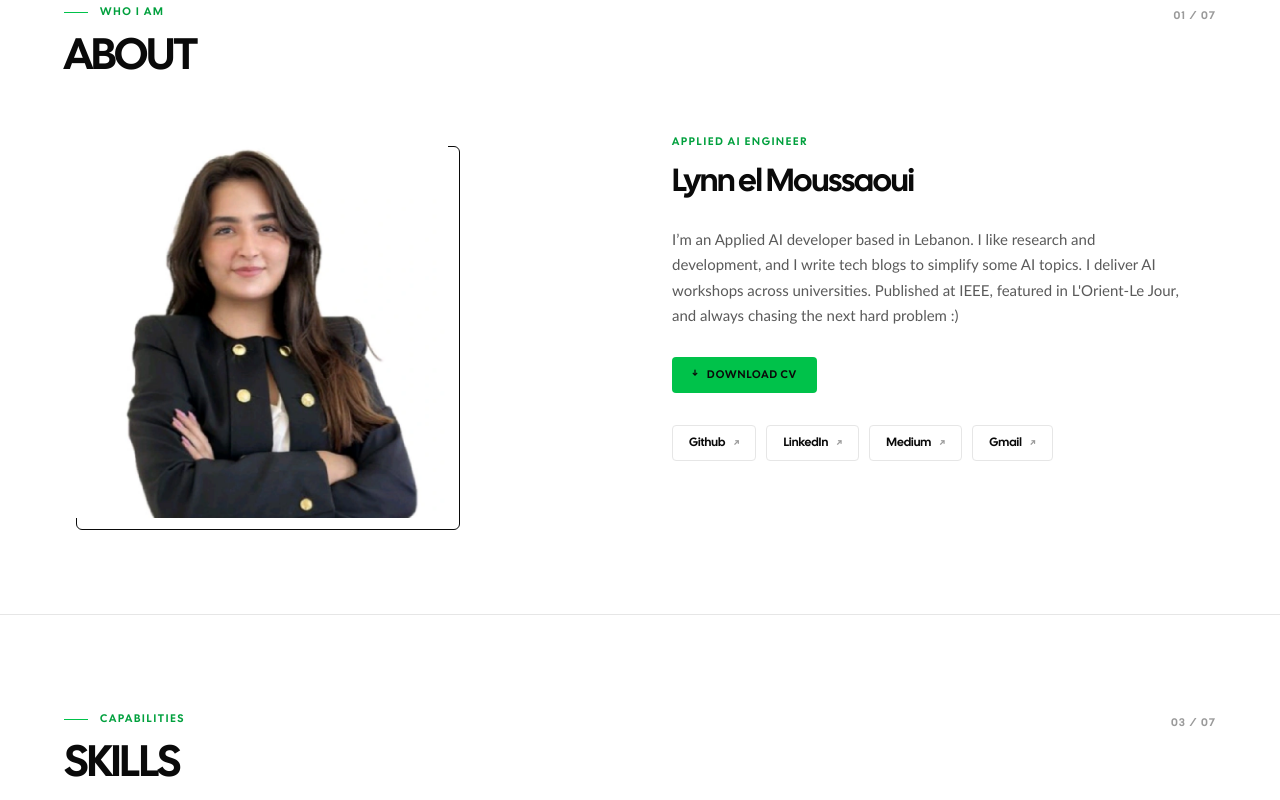
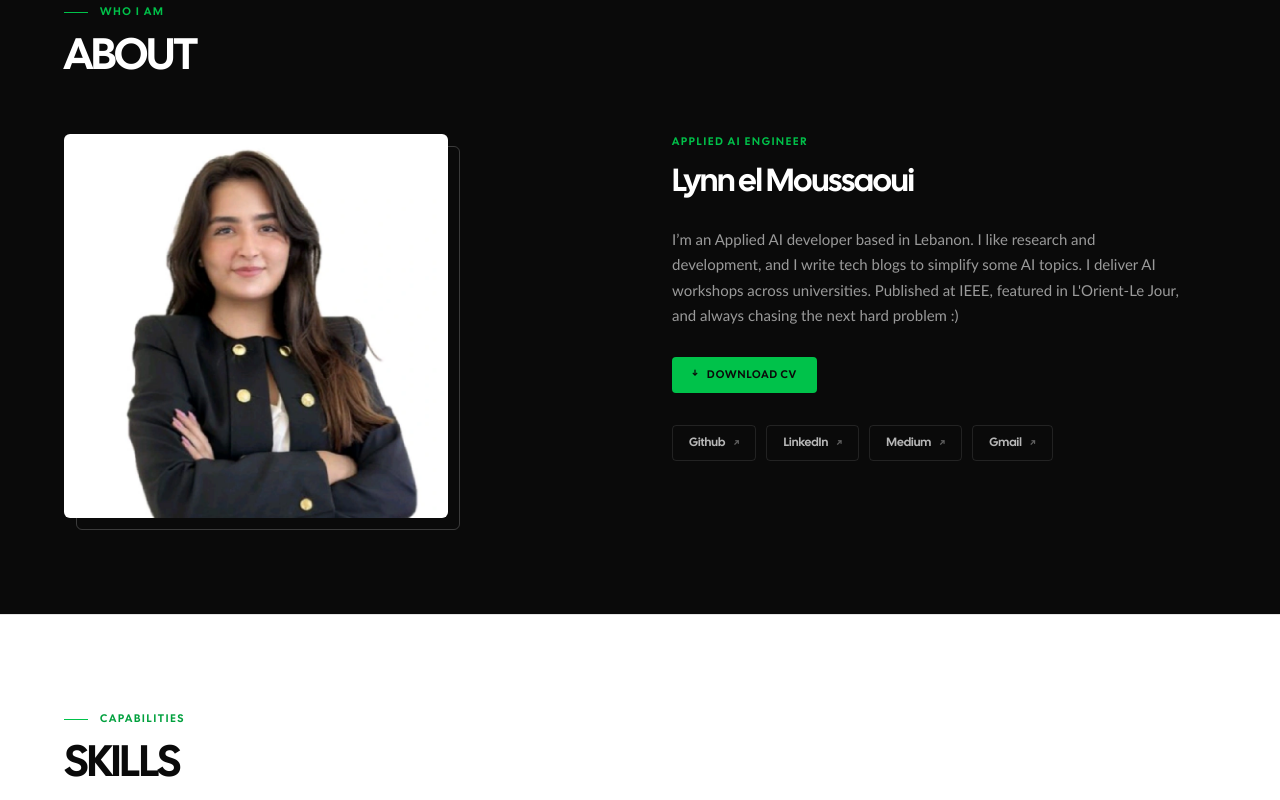
Before and after one commit to lynn511/portfolio, a Next.js app: page / in a window 1280 px wide. Shown: the part 820-1620 px from the top of the page. Built offline with nearby package versions, Linux system fonts and the light colour scheme.

Commit message:
refactoring, removed nbrs on sections

```diff
--- a/app/page.tsx
+++ b/app/page.tsx
@@ -26,7 +26,7 @@ export default function Home() {
 
         <Marquee />
 
-        <Reveal>
+        <Reveal className="bg-ink">
           <About
             bio={personal.bio}
             role={personal.role}
@@ -42,7 +42,7 @@ export default function Home() {
           <Experience experience={experience} />
         </Reveal>
 
-        <Reveal delay={0.1}>
+        <Reveal delay={0.1} className="bg-ink">
           <Education education={education} />
         </Reveal>
 
@@ -50,7 +50,7 @@ export default function Home() {
           <Work projects={projects} />
         </Reveal>
 
-        <Reveal delay={0.1}>
+        <Reveal delay={0.1} className="bg-ink">
           <Workshops workshops={workshops} />
         </Reveal>
 
@@ -58,7 +58,7 @@ export default function Home() {
           <Blog posts={blogs} />
         </Reveal>
 
-        <Reveal delay={0.1}>
+        <Reveal delay={0.1} className="bg-ink">
           <Contributions contributions={contributions} />
         </Reveal>
       </main>
--- a/components/About.tsx
+++ b/components/About.tsx
@@ -19,20 +19,20 @@ interface Props {
 
 const About: FC<Props> = ({ bio, role, displayName, profileImage, socials }) => {
   return (
-    <section id="about" className="py-24 px-6 border-t border-hairline">
+    <section id="about" className="py-24 px-6 bg-ink border-t border-white/10">
       <div className="max-w-6xl mx-auto">
         <Reveal>
           <SectionHeader
             eyebrow="Who I am"
             heading="About"
-            index="01 / 07"
+            variant="dark"
           />
         </Reveal>
 
         <div className="grid grid-cols-1 lg:grid-cols-2 gap-16 items-start">
-          {/* Profile image — ink offset frame */}
+          {/* Profile image — offset frame */}
           <Reveal className="relative inline-block w-full max-w-sm mx-auto lg:mx-0 order-last lg:order-first">
-            <div className="absolute -bottom-3 -right-3 w-full h-full border-[1.5px] border-ink rounded-[6px]" />
+            <div className="absolute -bottom-3 -right-3 w-full h-full border-[1.5px] border-white/20 rounded-[6px]" />
             <div className="relative z-10 rounded-[6px] overflow-hidden aspect-square">
               <Image
                 src={profileImage}
@@ -47,14 +47,14 @@ const About: FC<Props> = ({ bio, role, displayName, profileImage, socials }) =>
           {/* Info */}
           <Reveal delay={0.1}>
             <div>
-              <p className="text-[11px] font-heading font-semibold uppercase tracking-[0.16em] text-green-deep mb-2">
+              <p className="text-[11px] font-heading font-semibold uppercase tracking-[0.16em] text-green mb-2">
                 {role}
               </p>
-              <h3 className="font-heading font-semibold text-[clamp(24px,3vw,32px)] tracking-[-0.03em] text-ink mb-5">
+              <h3 className="font-heading font-semibold text-[clamp(24px,3vw,32px)] tracking-[-0.03em] text-paper mb-5">
                 {displayName}
               </h3>
 
-              <p className="text-[15px] text-muted leading-[1.7] mb-7 max-w-lg">
+              <p className="text-[15px] text-faint leading-[1.7] mb-7 max-w-lg">
                 {bio}
               </p>
 
@@ -77,10 +77,10 @@ const About: FC<Props> = ({ bio, role, displayName, profileImage, socials }) =>
                     href={s.link}
                     target={s.link.startsWith('mailto') ? undefined : '_blank'}
                     rel="noopener noreferrer"
-                    className="inline-flex items-center gap-2 px-4 py-2 rounded-[4px] border-[1.5px] border-hairline text-[12px] font-heading font-medium text-ink hover:border-green-deep hover:text-green-deep transition-colors duration-200 ease-brand focus-ring"
+                    className="inline-flex items-center gap-2 px-4 py-2 rounded-[4px] border-[1.5px] border-white/10 text-[12px] font-heading font-medium text-paper/70 hover:border-green hover:text-green transition-colors duration-200 ease-brand focus-ring"
                   >
                     {s.name}
-                    <span className="text-faint text-[10px]">↗</span>
+                    <span className="text-[10px] opacity-50">↗</span>
                   </a>
                 ))}
               </div>
--- a/components/Blog.tsx
+++ b/components/Blog.tsx
@@ -35,7 +35,6 @@ const Blog: FC<Props> = ({ posts }) => {
             eyebrow="Writing"
             heading="Blog"
             sub="Technical writing on AI, MLOps, and systems."
-            index="06 / 07"
           />
         </Reveal>
 
--- a/components/Experience.tsx
+++ b/components/Experience.tsx
@@ -139,7 +139,6 @@ export default function Experience({ experience }: { experience: ExperienceEntry
             eyebrow="Career"
             heading="Experience"
             sub="Where I've worked and what I've built."
-            index="02 / 07"
           />
         </Reveal>
 
--- a/components/Hero.tsx
+++ b/components/Hero.tsx
@@ -37,11 +37,6 @@ export default function Hero({ role }: { name: string; role: string }) {
       className="relative min-h-[70vh] flex flex-col justify-center overflow-hidden bg-paper"
       onMouseMove={handleMouseMove}
     >
-      {/* Section index — top right */}
-      <span className="absolute top-24 right-8 text-[11px] font-heading font-semibold tracking-[0.12em] text-faint z-10 hidden sm:block select-none">
-        01 / 07
-      </span>
-
       {/* ── Diagonal decorative blocks ── */}
 
       {/* Block 1 — large green, entrance from right */}
--- a/components/SectionHeading.tsx
+++ b/components/SectionHeading.tsx
@@ -3,31 +3,24 @@ interface Props {
   eyebrow: string
   heading: string
   sub?: string
-  /** Numeric index shown to the right, e.g. "01" */
-  index?: string
+  variant?: 'light' | 'dark'
 }
 
-export default function SectionHeader({ eyebrow, heading, sub, index }: Props) {
+export default function SectionHeader({ eyebrow, heading, sub, variant = 'light' }: Props) {
+  const dark = variant === 'dark'
   return (
-    <header className="mb-14 flex items-start justify-between gap-4">
-      <div>
+    <header className="mb-14">
       <div className="flex items-center gap-3 mb-4">
         <div className="h-px w-6 bg-green" />
-          <span className="text-[11px] font-heading font-semibold uppercase tracking-[0.16em] text-green-deep">
+        <span className={`text-[11px] font-heading font-semibold uppercase tracking-[0.16em] ${dark ? 'text-green' : 'text-green-deep'}`}>
           {eyebrow}
         </span>
       </div>
-        <h2 className="font-heading font-semibold uppercase text-[clamp(28px,3.5vw,44px)] tracking-[-0.04em] leading-[0.95] text-ink">
+      <h2 className={`font-heading font-semibold uppercase text-[clamp(28px,3.5vw,44px)] tracking-[-0.04em] leading-[0.95] ${dark ? 'text-paper' : 'text-ink'}`}>
         {heading}
       </h2>
       {sub && (
-          <p className="text-[14px] text-muted mt-3 leading-relaxed">{sub}</p>
-        )}
-      </div>
-      {index && (
-        <span className="text-[11px] font-heading font-semibold tracking-[0.12em] text-faint shrink-0 mt-1">
-          {index}
-        </span>
+        <p className={`text-[14px] mt-3 leading-relaxed ${dark ? 'text-faint' : 'text-muted'}`}>{sub}</p>
       )}
     </header>
   )
--- a/components/Skills.tsx
+++ b/components/Skills.tsx
@@ -53,7 +53,6 @@ const Skills: FC<Props> = ({ skills }) => {
           <SectionHeader
             eyebrow="Capabilities"
             heading="Skills"
-            index="03 / 07"
           />
         </Reveal>
 
--- a/components/Work.tsx
+++ b/components/Work.tsx
@@ -190,7 +190,6 @@ const Work: FC<Props> = ({ projects }) => {
             eyebrow="Projects"
             heading="Selected Work"
             sub="Things I've built and shipped."
-            index="04 / 07"
           />
         </Reveal>
 
--- a/components/Workshops.tsx
+++ b/components/Workshops.tsx
@@ -17,14 +17,14 @@ interface Props {
 
 const Workshops: FC<Props> = ({ workshops }) => {
   return (
-    <section id="workshops" className="py-24 px-6 border-t border-hairline">
+    <section id="workshops" className="py-24 px-6 bg-ink border-t border-white/10">
       <div className="max-w-6xl mx-auto">
         <Reveal>
           <SectionHeader
             eyebrow="Teaching"
             heading="Workshops"
             sub="Hands-on AI sessions across universities and organisations."
-            index="05 / 07"
+            variant="dark"
           />
         </Reveal>
 
@@ -35,7 +35,7 @@ const Workshops: FC<Props> = ({ workshops }) => {
                 href={w.link}
                 target="_blank"
                 rel="noopener noreferrer"
-                className="group block border-[1.5px] border-ink rounded-[6px] overflow-hidden bg-paper hover:border-green-deep motion-safe:hover:-translate-y-[5px] motion-safe:transition-all duration-300 ease-brand focus-ring"
+                className="group block border-[1.5px] border-[#333333] rounded-[6px] overflow-hidden bg-[#1a1a1a] hover:border-green motion-safe:hover:-translate-y-[5px] motion-safe:transition-all duration-300 ease-brand focus-ring"
               >
                 <div className="relative aspect-video overflow-hidden">
                   <Image
@@ -47,13 +47,13 @@ const Workshops: FC<Props> = ({ workshops }) => {
                   />
                 </div>
                 <div className="p-5">
-                  <p className="text-[10px] font-heading font-semibold uppercase tracking-[0.14em] text-green-deep mb-1.5">
+                  <p className="text-[10px] font-heading font-semibold uppercase tracking-[0.14em] text-green mb-1.5">
                     {w.organizer}
                   </p>
-                  <h3 className="font-heading font-semibold text-[15px] tracking-[-0.01em] text-ink mb-2">
+                  <h3 className="font-heading font-semibold text-[15px] tracking-[-0.01em] text-paper mb-2">
                     {w.title}
                   </h3>
-                  <p className="text-[13px] text-muted leading-relaxed">{w.description}</p>
+                  <p className="text-[13px] text-faint leading-relaxed">{w.description}</p>
                 </div>
               </a>
             </Reveal>
```
Also changed, not shown: components/Contributions.tsx (+10 -10 lines), components/Education.tsx (+7 -7 lines). Lines whose indentation alone changed are shown as unchanged.
